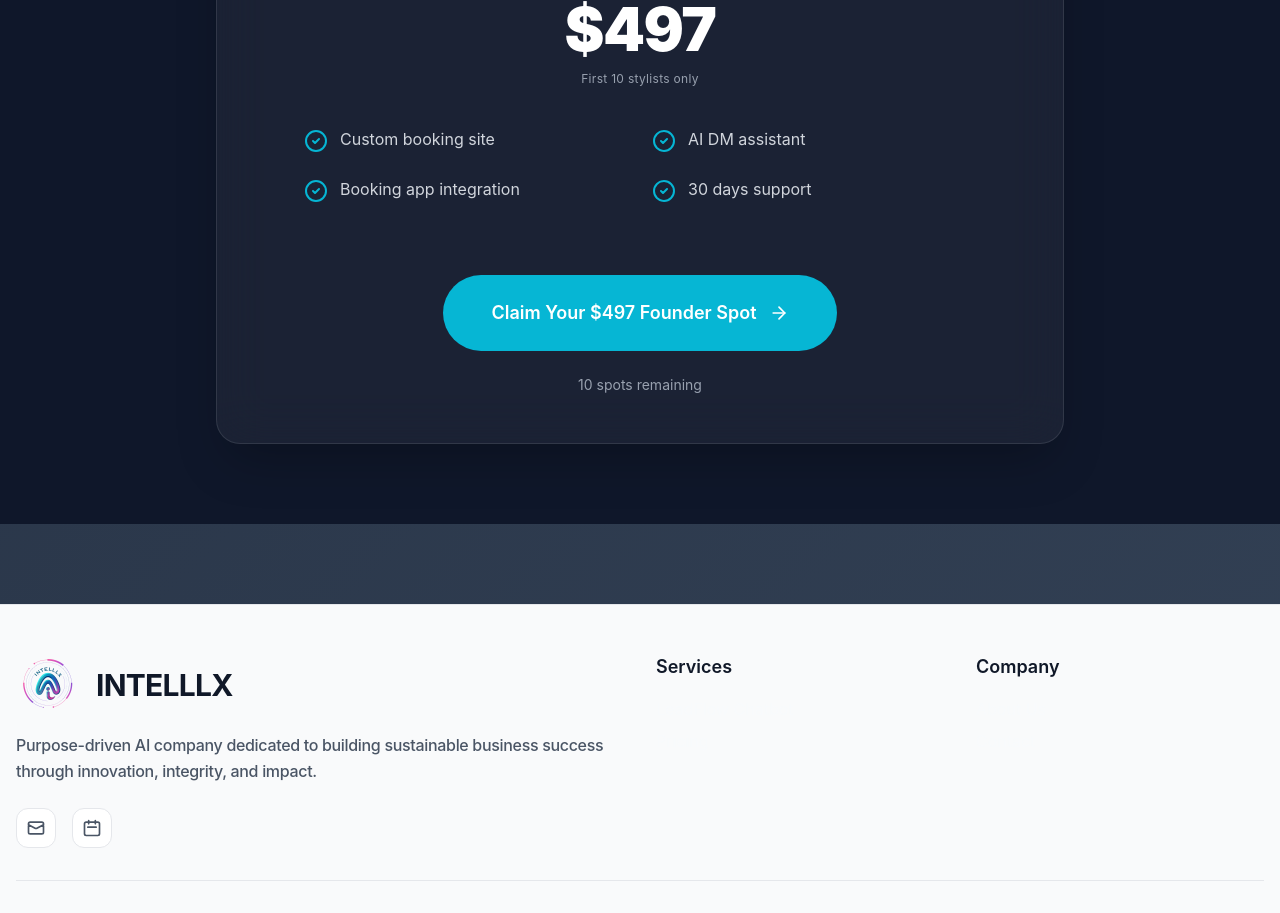
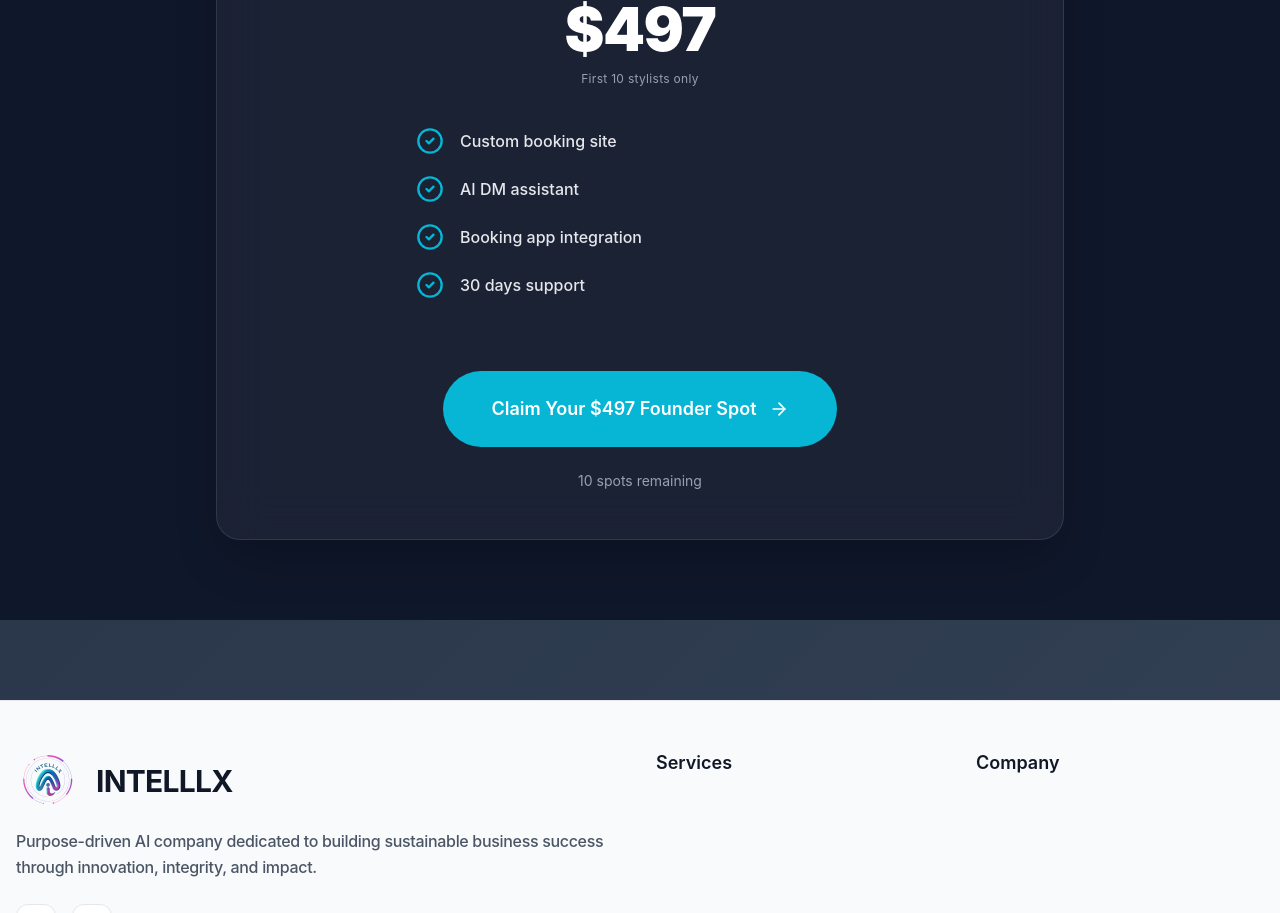
Before and after one commit to LataunaeB/Intelllx-site, a Next.js app: page /stylists in a window 1280 px wide. Shown: the part 2220-3133 px from the top of the page. Built offline with nearby package versions, Linux system fonts and the light colour scheme.

Commit message:
Fix founder card: center-align features, enhance visuals with larger icons and bolder text for premium alignment

```diff
--- a/src/app/stylists/page.tsx
+++ b/src/app/stylists/page.tsx
@@ -152,22 +152,22 @@ export default function StylistsPage() {
             </div>
 
             {/* 4 Features Only */}
-            <div className="grid md:grid-cols-2 gap-6 text-left max-w-2xl mx-auto">
-              <div className="flex gap-3">
-                <CheckCircle2 className="h-6 w-6 text-[#06B6D4] flex-shrink-0 mt-0.5" />
-                <p className="text-gray-300">Custom booking site</p>
+            <div className="flex flex-col gap-5 items-center max-w-md mx-auto">
+              <div className="flex items-center gap-4 w-full">
+                <CheckCircle2 className="h-7 w-7 text-[#06B6D4] flex-shrink-0" />
+                <p className="text-base font-medium text-gray-200">Custom booking site</p>
               </div>
-              <div className="flex gap-3">
-                <CheckCircle2 className="h-6 w-6 text-[#06B6D4] flex-shrink-0 mt-0.5" />
-                <p className="text-gray-300">AI DM assistant</p>
+              <div className="flex items-center gap-4 w-full">
+                <CheckCircle2 className="h-7 w-7 text-[#06B6D4] flex-shrink-0" />
+                <p className="text-base font-medium text-gray-200">AI DM assistant</p>
               </div>
-              <div className="flex gap-3">
-                <CheckCircle2 className="h-6 w-6 text-[#06B6D4] flex-shrink-0 mt-0.5" />
-                <p className="text-gray-300">Booking app integration</p>
+              <div className="flex items-center gap-4 w-full">
+                <CheckCircle2 className="h-7 w-7 text-[#06B6D4] flex-shrink-0" />
+                <p className="text-base font-medium text-gray-200">Booking app integration</p>
               </div>
-              <div className="flex gap-3">
-                <CheckCircle2 className="h-6 w-6 text-[#06B6D4] flex-shrink-0 mt-0.5" />
-                <p className="text-gray-300">30 days support</p>
+              <div className="flex items-center gap-4 w-full">
+                <CheckCircle2 className="h-7 w-7 text-[#06B6D4] flex-shrink-0" />
+                <p className="text-base font-medium text-gray-200">30 days support</p>
               </div>
             </div>
 
```
